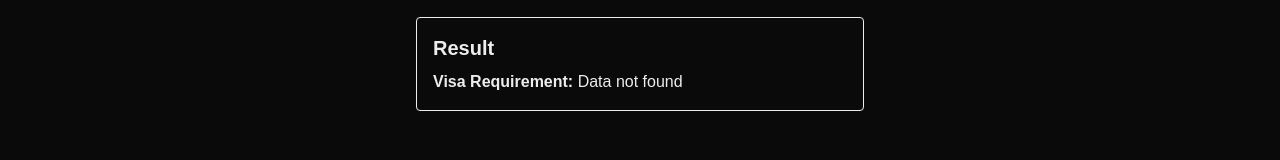
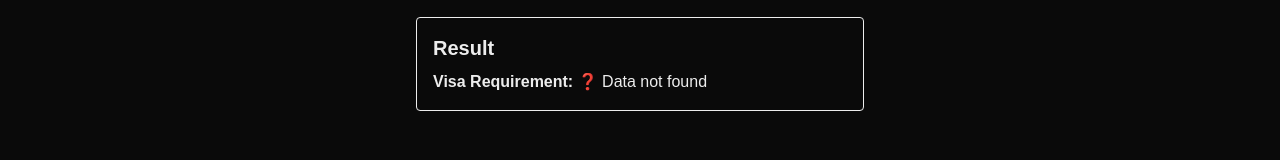
Before and after one commit to afigard/wandervisa, a Next.js app: page / in a window 1280 px wide. Both pictures are taken after a click on the button "Check Visa Requirement". Shown: the part 499-659 px from the top of the page. Built offline with nearby package versions, Linux system fonts and the light colour scheme.

Commit message:
💄 Add emojis to result

```diff
--- a/app/page.tsx
+++ b/app/page.tsx
@@ -3,6 +3,38 @@
 import { useState } from "react";
 import visaData from "@/lib/visaData";
 import countryMeta from "@/lib/countryMeta";
+
+const getVisaEmoji = (requirement: string) => {
+  const r = requirement.toLowerCase();
+
+  if (
+    r.includes("e-visa") ||
+    r.includes("evisa") ||
+    r.includes("electronic visa")
+  )
+    return "💻";
+  if (
+    r.includes("electronic travel authorisation") ||
+    r.includes("electronic travel authority") ||
+    r.includes("eta")
+  )
+    return "🌐";
+  if (r.includes("freedom")) return "🆓";
+  if (r.includes("visa not required")) return "✅";
+  if (r.includes("visa on arrival")) return "🛬";
+  if (r.includes("visa required")) return "❌";
+  if (r.includes("permit")) return "📄";
+  if (r.includes("restricted")) return "⛔";
+
+  return "❓";
+};
+
+const getNotesEmoji = (notes: string) => {
+  const r = notes.toLowerCase();
+  if (r.includes("days") || r.includes("month") || r.includes("months"))
+    return "⏳";
+  return "";
+};
 
 export default function Home() {
   const [passportCountry, setPassportCountry] = useState("");
@@ -92,11 +124,13 @@ export default function Home() {
         <div className="mt-8 border p-4 rounded w-full max-w-md">
           <h2 className="text-xl font-semibold mb-2">Result</h2>
           <p>
-            <strong>Visa Requirement:</strong> {result.visa_requirement}
+            <strong>Visa Requirement:</strong>{" "}
+            {getVisaEmoji(result.visa_requirement)} {result.visa_requirement}
           </p>
           {result.notes && (
             <p>
-              <strong>Allowed Stay:</strong> {result.notes}
+              <strong>Allowed Stay:</strong> {getNotesEmoji(result.notes)}{" "}
+              {result.notes}
             </p>
           )}
         </div>
```
